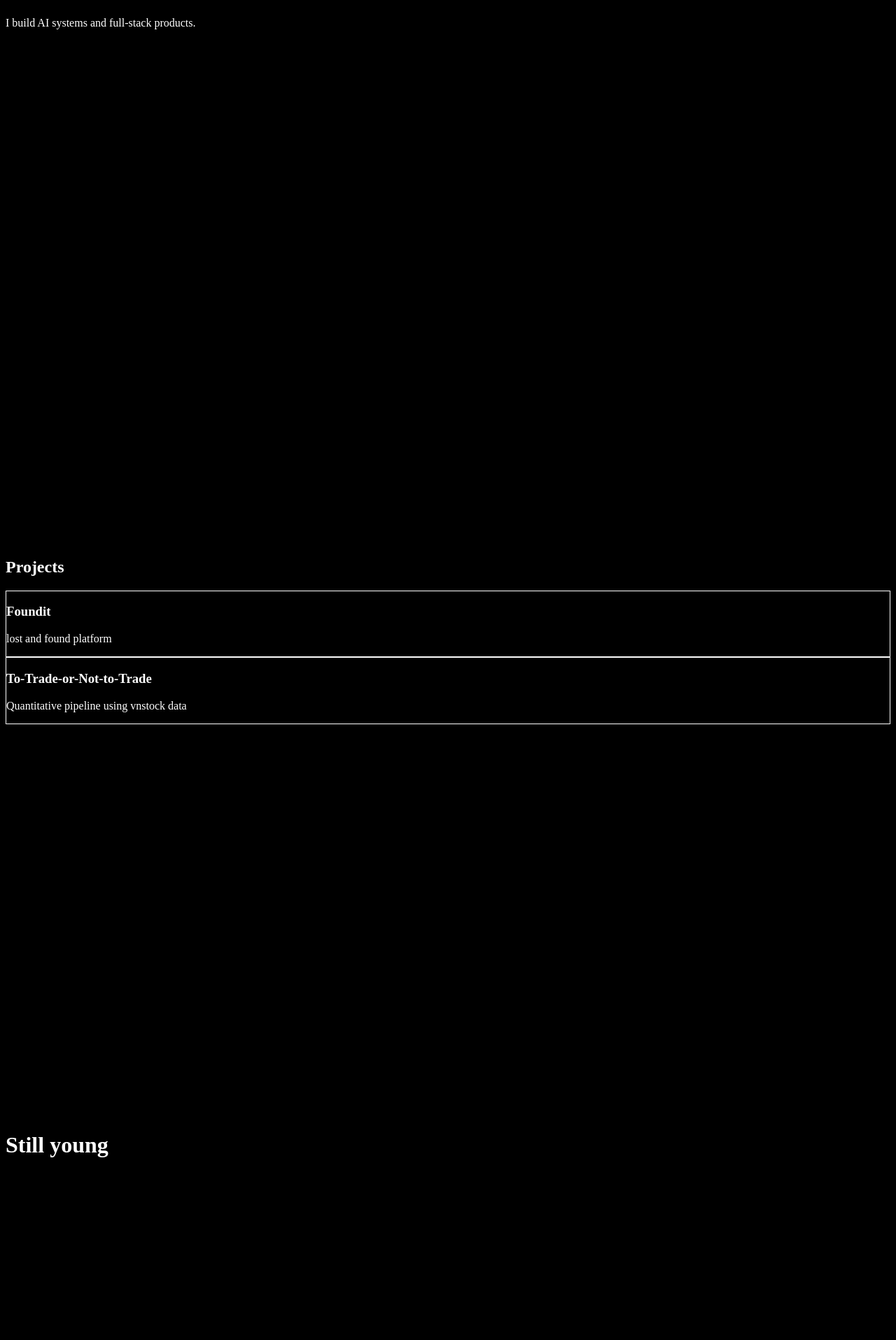
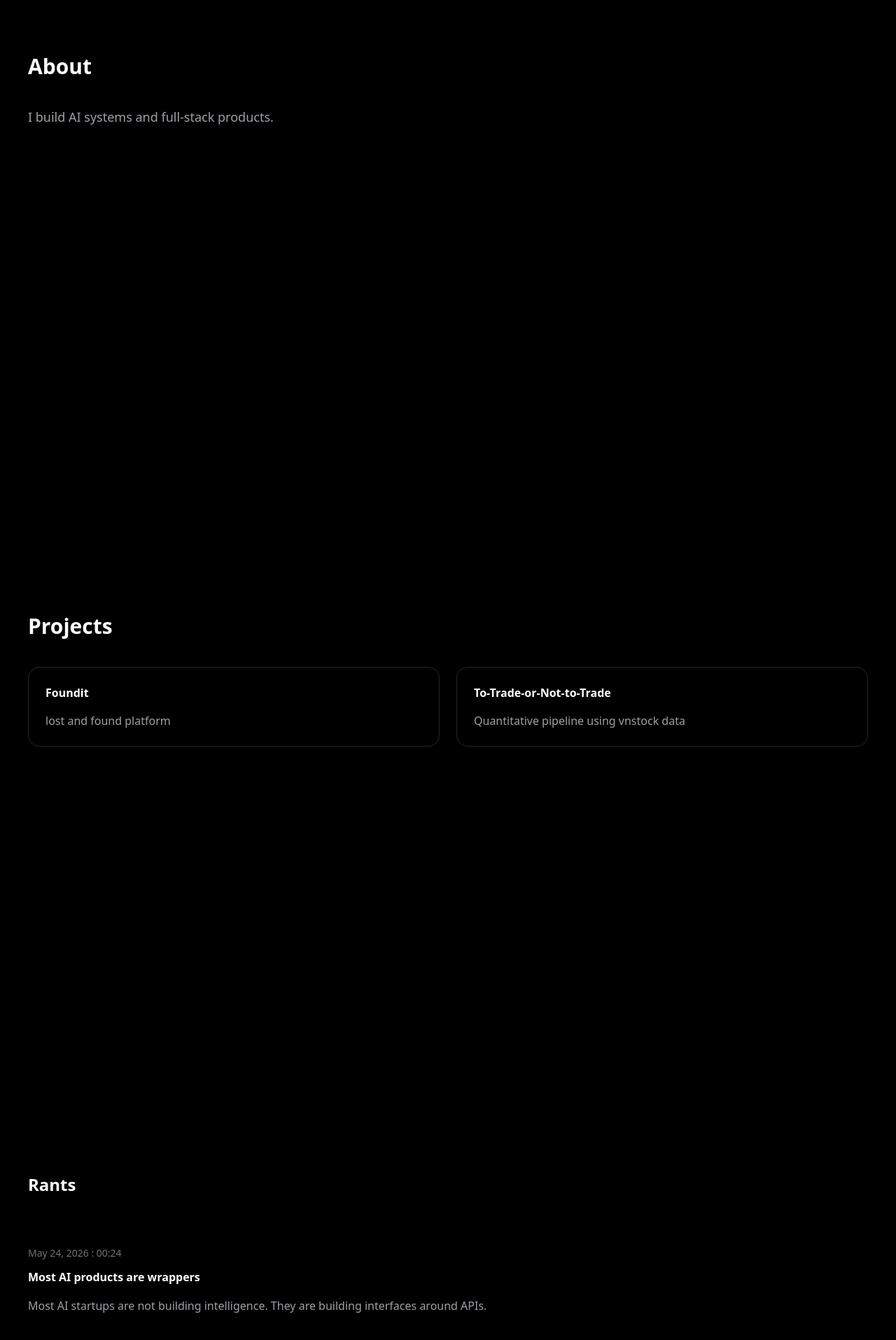
Before and after one commit to Lilvutra/lilvutra.github.io, a Next.js app: page / in a window 1280 px wide. Shown: the part 851-2766 px from the top of the page at 70% size. Before the commit the page ends 2528 px from the top, so only its background shows below. Built offline with nearby package versions, Linux system fonts and the light colour scheme.

Commit message:
fix structure and font

```diff
--- a/app/globals.css
+++ b/app/globals.css
@@ -1,6 +1,4 @@
-@tailwind base;
-@tailwind components;
-@tailwind utilities;
+@import "tailwindcss";
 
 html {
   scroll-behavior: smooth;
--- a/app/page.tsx
+++ b/app/page.tsx
@@ -2,6 +2,8 @@ import Navbar from "@/components/Navbar"
 import Hero from "@/components/Hero"
 import About from "@/components/About"
 import Projects from "@/components/Projects"
+import Rants from "@/components/Eventnote"
+
 export default function Home() {
   return (
     <main className="bg-black text-white">
@@ -9,7 +11,8 @@ export default function Home() {
       <Hero />
       <About />
       <Projects />
-      <h1>Still young</h1>
+      <Rants />
+      <h1>I made this on an evening of my last day of school</h1>
     </main>
   )
 }
--- a/components/About.tsx
+++ b/components/About.tsx
@@ -4,7 +4,7 @@ export default function About() {
       id="about"
       className="min-h-screen px-10 py-32"
     >
-      <h2 className="text-5xl font-bold mb-10">
+      <h2 className="text-3xl font-bold mb-10">
         About
       </h2>
 
--- /dev/null
+++ b/components/Eventnote.tsx
@@ -0,0 +1,35 @@
+import { rants } from "@/data/rants"
+
+export default function Rants() {
+  return (
+    <section
+      id="rants"
+      className="min-h-screen px-10 py-32"
+    >
+      <h2 className="text-2xl font-bold mb-12">
+        Rants
+      </h2>
+
+      <div className="space-y-8">
+        {rants.map((rant) => (
+          <div
+            key={rant.title}
+            className="py-6"
+          >
+            <div className="mb-3 text-sm text-zinc-500">
+              {rant.date} : {rant.time}
+            </div>
+
+            <h3 className="text-1xl font-bold mb-4">
+              {rant.title}
+            </h3>
+
+            <p className="text-zinc-400 leading-relaxed">
+              {rant.content}
+            </p>
+          </div>
+        ))}
+      </div>
+    </section>
+  )
+}
--- a/components/Hero.tsx
+++ b/components/Hero.tsx
@@ -10,12 +10,12 @@ export default function Hero() {
         animate={{ opacity: 1, y: 0 }}
         transition={{ duration: 1 }}
       >
-        <h1 className="text-7xl font-bold">
-          Trang Vu
+        <h1 className="text-6xl font-bold">
+          Lilvutra
         </h1>
 
         <p className="text-zinc-400 mt-4 text-xl">
-        So called engineer
+        I love to learn about systems, AI and math models
         </p>
       </motion.div>
     </section>
--- a/components/Navbar.tsx
+++ b/components/Navbar.tsx
@@ -1,20 +1,30 @@
 export default function Navbar() {
   return (
     <nav className="fixed top-0 left-0 w-full px-8 py-6 flex justify-between items-center">
-      <h1 className="text-5xl font-bold">
+
+      <h1 className="text-1xl font-bold">
         Trang Vu
       </h1>
 
-      <div className="flex gap-8 text-lg">
-        <a href="#about" className="hover:text-zinc-400 transition">
+      <div className="flex items-center gap-8">
+        <a
+          href="#about"
+          className="text-white hover:text-zinc-400 transition"
+        >
           About
         </a>
 
-        <a href="#projects" className="hover:text-zinc-400 transition">
+        <a
+          href="#projects"
+          className="text-white hover:text-zinc-400 transition"
+        >
           Projects
         </a>
 
-        <a href="#contact" className="hover:text-zinc-400 transition">
+        <a
+          href="#contact"
+          className="text-white hover:text-zinc-400 transition"
+        >
           Contact
         </a>
       </div>
--- a/components/ProjectCard.tsx
+++ b/components/ProjectCard.tsx
@@ -9,7 +9,7 @@ export default function ProjectCard({
 }: Props) {
   return (
     <div className="border border-zinc-800 p-6 rounded-2xl">
-      <h3 className="text-2xl font-bold">
+      <h3 className="text-1xl font-bold">
         {title}
       </h3>
 
--- a/components/Projects.tsx
+++ b/components/Projects.tsx
@@ -7,7 +7,7 @@ export default function Projects() {
       id="projects"
       className="min-h-screen px-10 py-32"
     >
-      <h2 className="text-5xl font-bold mb-10">
+      <h2 className="text-3xl font-bold mb-10">
         Projects
       </h2>
 
--- /dev/null
+++ b/data/rants.ts
@@ -0,0 +1,25 @@
+export const rants = [
+  {
+    title: "Most AI products are wrappers",
+    content:
+      "Most AI startups are not building intelligence. They are building interfaces around APIs.",
+    date: "May 24, 2026",
+    time: "00:24"
+  },
+
+  {
+    title: "On another day",
+    content:
+      "On another idea",
+    date: "On another date",
+    time: "On another time"
+  },
+
+  {
+    title: "Beautiful software matters",
+    content:
+      "People emotionally respond to software aesthetics far more than developers think.",
+    date: "",
+    time: ""
+  },
+]
```
